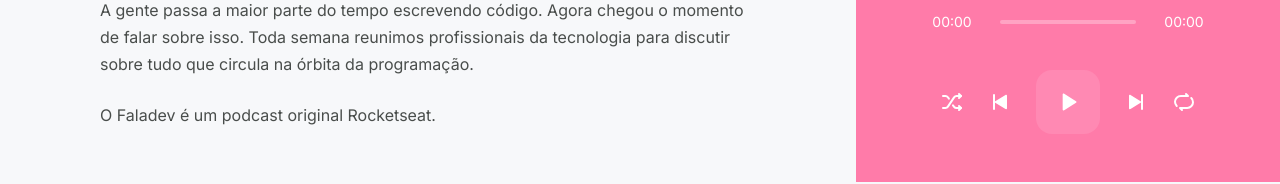
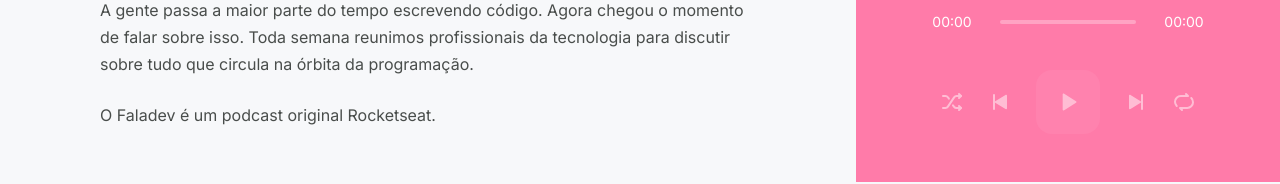
Before and after one commit to GZangs/nlw5-podcastr-next, a Next.js app: page /episodes/a-importancia-da-contribuicao-em-open-source in a window 1280 px wide. Shown: the part 618-802 px from the top of the page. Built offline with nearby package versions, Linux system fonts and the light colour scheme; data requests are answered from the project's data file.

Commit message:
adding player features

```diff
--- a/package.json
+++ b/package.json
@@ -13,6 +13,7 @@
     "axios": "^0.26.0",
     "date-fns": "^2.28.0",
     "next": "12.1.0",
+    "rc-slider": "^10.0.0-alpha.4",
     "react": "17.0.2",
     "react-dom": "17.0.2",
     "sass": "^1.49.8"
--- a/src/components/Player/index.tsx
+++ b/src/components/Player/index.tsx
@@ -1,17 +1,47 @@
+import { useEffect, useRef } from "react";
 import Image from "next/image";
-import usePlayerContext from "../../contexts/PlayerContext";
+import usePlayer from "../../contexts/PlayerContext";
+import Slider from "rc-slider";
 
 import playingPic from "../../../public/playing.svg";
 import shufflePic from "../../../public/shuffle.svg";
 import playPrevPic from "../../../public/play-previous.svg";
 import playPic from "../../../public/play.svg";
+import pausePic from "../../../public/pause.svg";
 import playNextPic from "../../../public/play-next.svg";
 import repeatPic from "../../../public/repeat.svg";
 
 import styles from "./styles.module.scss";
 
+import "rc-slider/assets/index.css";
+
 export function Player() {
-  const { episodeList, currentEpisodeIndex } = usePlayerContext();
+  const audioRef = useRef<HTMLAudioElement>(null);
+
+  const {
+    episodeList,
+    currentEpisodeIndex,
+    isPlaying,
+    hasNext,
+    hasPrevious,
+    togglePlay,
+    setPlayingState,
+    playNext,
+    playPrevious,
+  } = usePlayer();
+
+  useEffect(() => {
+    if (!audioRef.current) {
+      return;
+    }
+
+    if (isPlaying) {
+      audioRef.current.play();
+    } else {
+      audioRef.current.pause();
+    }
+  }, [isPlaying]);
+
   const episode = episodeList[currentEpisodeIndex];
 
   return (
@@ -43,25 +73,60 @@ export function Player() {
         <div className={styles.progress}>
           <span>00:00</span>
           <div className={styles.slider}>
-            <div className={styles.emptySlider} />
+            {episode ? (
+              <Slider
+                trackStyle={{ backgroundColor: "#65c18c" }}
+                railStyle={{ backgroundColor: "#ffbed8" }}
+                handleStyle={{ borderColor: "#65c18c", borderWidth: 4 }}
+              />
+            ) : (
+              <div className={styles.emptySlider} />
+            )}
           </div>
           <span>00:00</span>
         </div>
 
+        {episode && (
+          <audio
+            src={episode.url}
+            autoPlay
+            ref={audioRef}
+            onPlay={() => setPlayingState(true)}
+            onPause={() => setPlayingState(false)}
+          />
+        )}
+
         <div className={styles.buttons}>
-          <button type="button">
+          <button type="button" disabled={!episode}>
             <Image src={shufflePic} alt="Embaralhar" />
           </button>
-          <button type="button">
+          <button
+            type="button"
+            disabled={!episode || !hasPrevious}
+            onClick={() => playPrevious()}
+          >
             <Image src={playPrevPic} alt="Tocar anterior" />
           </button>
-          <button type="button" className={styles.playButton}>
-            <Image src={playPic} alt="Tocar" />
+          <button
+            type="button"
+            className={styles.playButton}
+            disabled={!episode}
+            onClick={togglePlay}
+          >
+            {isPlaying ? (
+              <Image src={pausePic} alt="Pausar" />
+            ) : (
+              <Image src={playPic} alt="Tocar" />
+            )}
           </button>
-          <button type="button">
+          <button
+            type="button"
+            disabled={!episode || !hasNext}
+            onClick={() => playNext()}
+          >
             <Image src={playNextPic} alt="Tocar próxima" />
           </button>
-          <button type="button">
+          <button type="button" disabled={!episode}>
             <Image src={repeatPic} alt="Repetir" />
           </button>
         </div>
--- a/src/components/Player/styles.module.scss
+++ b/src/components/Player/styles.module.scss
@@ -25,7 +25,7 @@
   footer {
     align-self: stretch;
 
-    &.empty {
+    &.empty .progress {
       opacity: 0.5;
     }
   }
@@ -108,11 +108,26 @@
     border: 0;
     font-size: 0;
 
+    transition: filter 0.2s;
+
+    &:disabled {
+      cursor: default;
+      opacity: 0.5;
+    }
+
+    &:hover:not(:disabled) {
+      filter: brightness(0.9);
+    }
+
     &.playButton {
       width: 4rem;
       height: 4rem;
       border-radius: 1rem;
       background: var(--red-400);
+
+      &:hover {
+        filter: brightness(0.98);
+      }
     }
   }
 }
--- a/src/contexts/PlayerContext.ts
+++ /dev/null
@@ -1,21 +0,0 @@
-import { createContext, useContext } from "react";
-
-type Episode = {
-  title: string;
-  members: string;
-  thumbnail: string;
-  duration: number;
-  url: string;
-};
-
-type PlayerContextData = {
-  episodeList: Episode[];
-  currentEpisodeIndex: number;
-  play: (episode: Episode) => void;
-};
-
-export const PlayerContext = createContext({} as PlayerContextData);
-
-export default function usePlayerContext() {
-  return useContext(PlayerContext);
-}
--- /dev/null
+++ b/src/contexts/PlayerContext.tsx
@@ -0,0 +1,96 @@
+import { createContext, useContext, useState } from "react";
+
+type Episode = {
+  title: string;
+  members: string;
+  thumbnail: string;
+  duration: number;
+  url: string;
+};
+
+type PlayerContextData = {
+  episodeList: Episode[];
+  currentEpisodeIndex: number;
+  isPlaying: boolean;
+  hasNext: boolean;
+  hasPrevious: boolean;
+  play: (episode: Episode) => void;
+  playNext: () => void;
+  playPrevious: () => void;
+  playList: (list: Episode[], index: number) => void;
+  togglePlay: () => void;
+  setPlayingState: (state: boolean) => void;
+};
+
+type PlayerContextProviderProps = {
+  children: React.ReactNode;
+};
+
+export const PlayerContext = createContext({} as PlayerContextData);
+
+export function PlayerContextProvider({
+  children,
+}: PlayerContextProviderProps) {
+  const [episodeList, setEpisodeList] = useState<Episode[]>([]);
+  const [currentEpisodeIndex, setCurrentEpisodeIndex] = useState(0);
+  const [isPlaying, setIsPlaying] = useState(false);
+
+  function play(episode: Episode) {
+    setEpisodeList([episode]);
+    setCurrentEpisodeIndex(0);
+    setIsPlaying(true);
+  }
+
+  function playList(list: Episode[], index: number) {
+    setEpisodeList(list);
+    setCurrentEpisodeIndex(index);
+    setIsPlaying(true);
+  }
+
+  function togglePlay() {
+    setIsPlaying(!isPlaying);
+  }
+
+  function setPlayingState(state: boolean) {
+    setIsPlaying(state);
+  }
+
+  const hasPrevious = currentEpisodeIndex > 0;
+  const hasNext = currentEpisodeIndex + 1 < episodeList.length;
+
+  function playNext() {
+    if (hasNext) {
+      setCurrentEpisodeIndex(currentEpisodeIndex + 1);
+    }
+  }
+
+  function playPrevious() {
+    if (hasPrevious) {
+      setCurrentEpisodeIndex(currentEpisodeIndex - 1);
+    }
+  }
+
+  return (
+    <PlayerContext.Provider
+      value={{
+        episodeList,
+        currentEpisodeIndex,
+        isPlaying,
+        hasNext,
+        hasPrevious,
+        play,
+        playNext,
+        playPrevious,
+        togglePlay,
+        setPlayingState,
+        playList,
+      }}
+    >
+      {children}
+    </PlayerContext.Provider>
+  );
+}
+
+export default function usePlayer() {
+  return useContext(PlayerContext);
+}
--- a/src/pages/_app.tsx
+++ b/src/pages/_app.tsx
@@ -1,33 +1,18 @@
 import "../styles/global.scss";
 
-import { useState } from "react";
 import type { AppProps } from "next/app";
 
 import { Header } from "../components/Header";
 import { Player } from "../components/Player";
-import { PlayerContext } from "../contexts/PlayerContext";
+import usePlayer, {
+  PlayerContextProvider,
+} from "../contexts/PlayerContext";
 
 import styles from "../styles/app.module.scss";
 
-type Episode = {
-  title: string;
-  members: string;
-  thumbnail: string;
-  duration: number;
-  url: string;
-};
-
 function MyApp({ Component, pageProps }: AppProps) {
-  const [episodeList, setEpisodeList] = useState<Episode[]>([]);
-  const [currentEpisodeIndex, setCurrentEpisodeIndex] = useState(0);
-
-  function play(episode: Episode) {
-    setEpisodeList([episode]);
-    setCurrentEpisodeIndex(0);
-  }
-
   return (
-    <PlayerContext.Provider value={{ episodeList, currentEpisodeIndex, play }}>
+    <PlayerContextProvider>
       <div className={styles.wrapper}>
         <main>
           <Header />
@@ -35,7 +20,7 @@ function MyApp({ Component, pageProps }: AppProps) {
         </main>
         <Player />
       </div>
-    </PlayerContext.Provider>
+    </PlayerContextProvider>
   );
 }
 
--- a/src/pages/episodes/[slug].tsx
+++ b/src/pages/episodes/[slug].tsx
@@ -2,12 +2,12 @@ import { ParsedUrlQuery } from "querystring";
 import { GetStaticPaths, GetStaticProps, NextPage } from "next";
 import Link from "next/link";
 import Image from "next/image";
-import { useRouter } from "next/router";
 import { format, parseISO } from "date-fns";
 import { ptBR } from "date-fns/locale";
 
 import arrowLeftPic from "../../../public/arrow-left.svg";
 import playPic from "../../../public/play.svg";
+import usePlayer from "../../contexts/PlayerContext";
 
 import { api } from "../../services/api";
 import { convertDurationToTimeString } from "../../utils/convertDurationToTimeString";
@@ -35,6 +35,8 @@ interface Params extends ParsedUrlQuery {
 }
 
 const Episode: NextPage<EpisodeProps> = ({ episode }) => {
+  const { play } = usePlayer();
+
   return (
     <div className={styles.episode}>
       <div className={styles.thumbnailContainer}>
@@ -50,7 +52,7 @@ const Episode: NextPage<EpisodeProps> = ({ episode }) => {
           alt={episode.title}
           objectFit="cover"
         />
-        <button type="button">
+        <button type="button" onClick={() => play(episode)}>
           <Image src={playPic} alt="Tocar episódio" />
         </button>
       </div>
```
Also changed, not shown: src/pages/index.tsx (+16 -6 lines), 1 other file (tests, documents, lock files or other folders).
